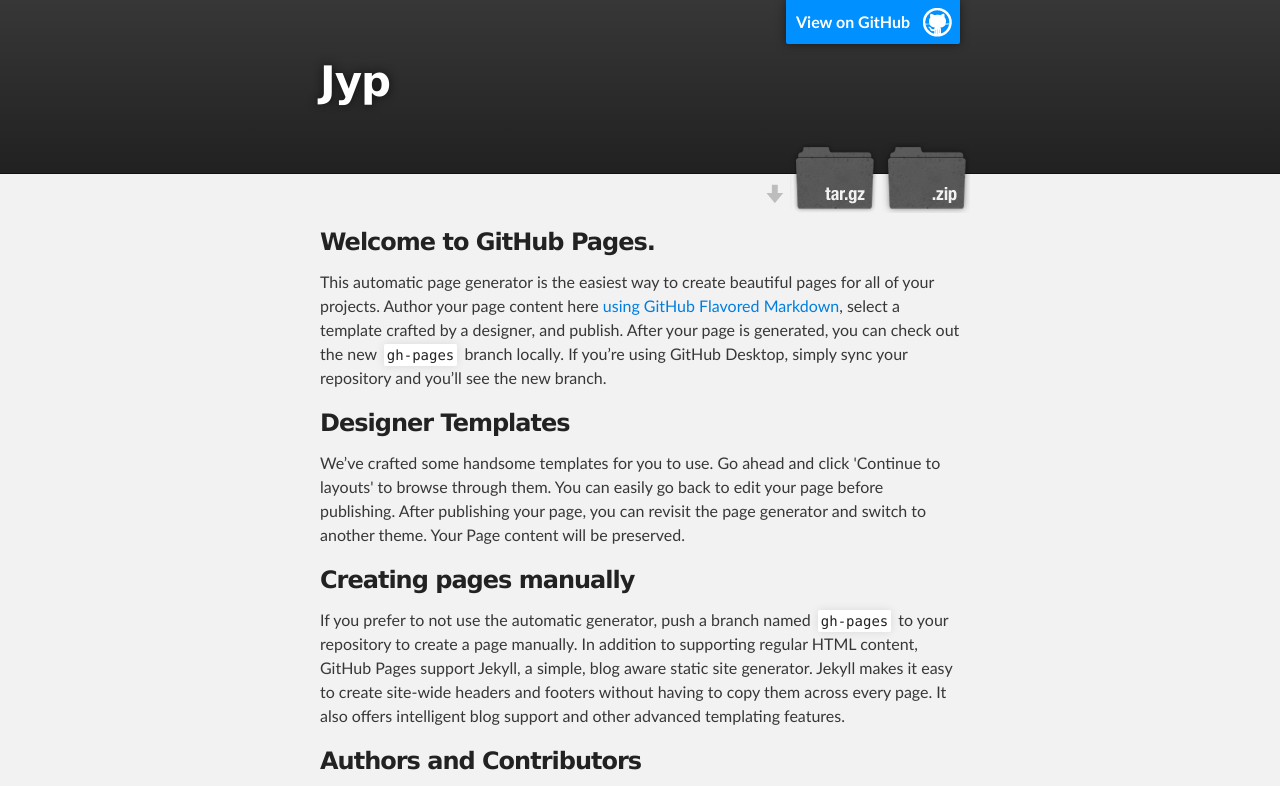
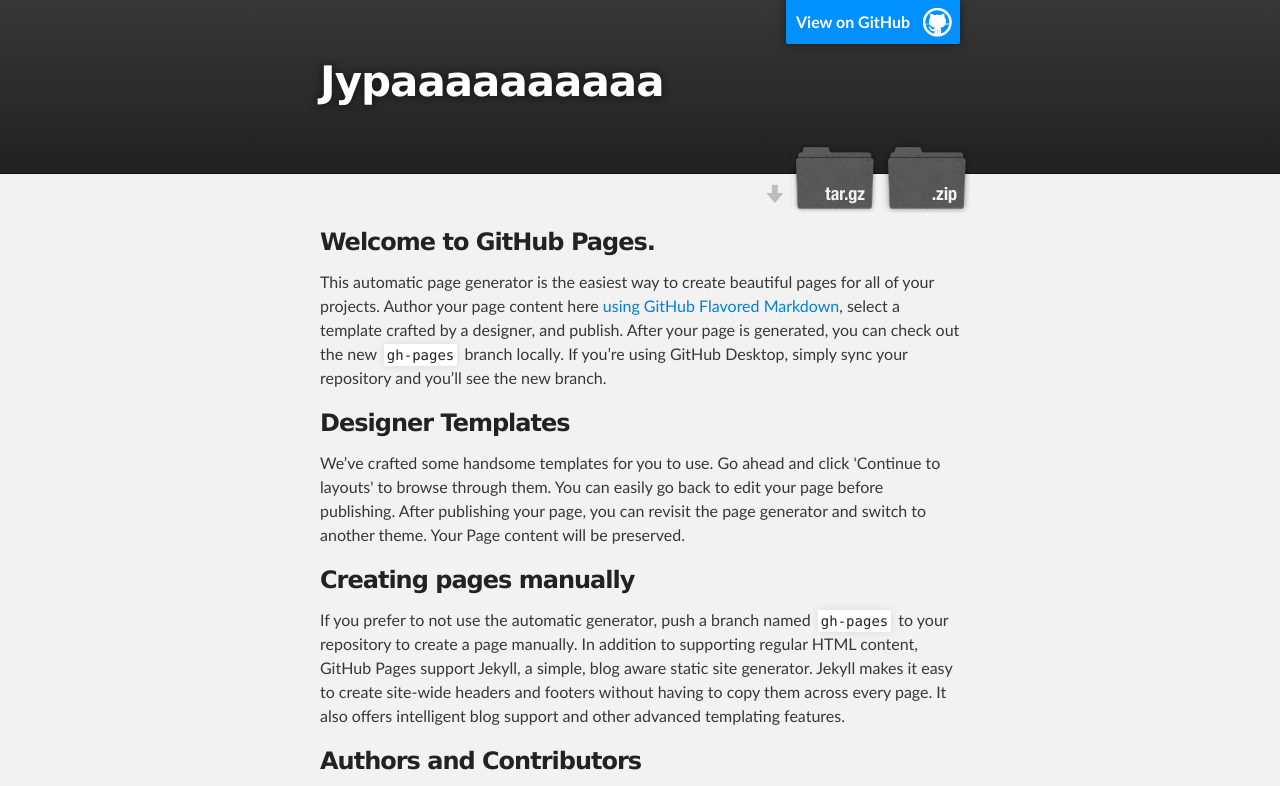
Before and after one commit to bsk824/jyp, a plain HTML site: page index.html in a window 1280 px wide. Shown: the top 786 px of the page. Drawn offline with Linux system fonts and the light colour scheme.

Commit message:
첫번째 커밋

```diff
--- a/index.html
+++ b/index.html
@@ -18,7 +18,7 @@
         <header class="inner">
           <a id="forkme_banner" href="https://github.com/bsk824/jyp">View on GitHub</a>
 
-          <h1 id="project_title">Jyp</h1>
+          <h1 id="project_title">Jypaaaaaaaaaa</h1>
           <h2 id="project_tagline"></h2>
 
             <section id="downloads">
```
